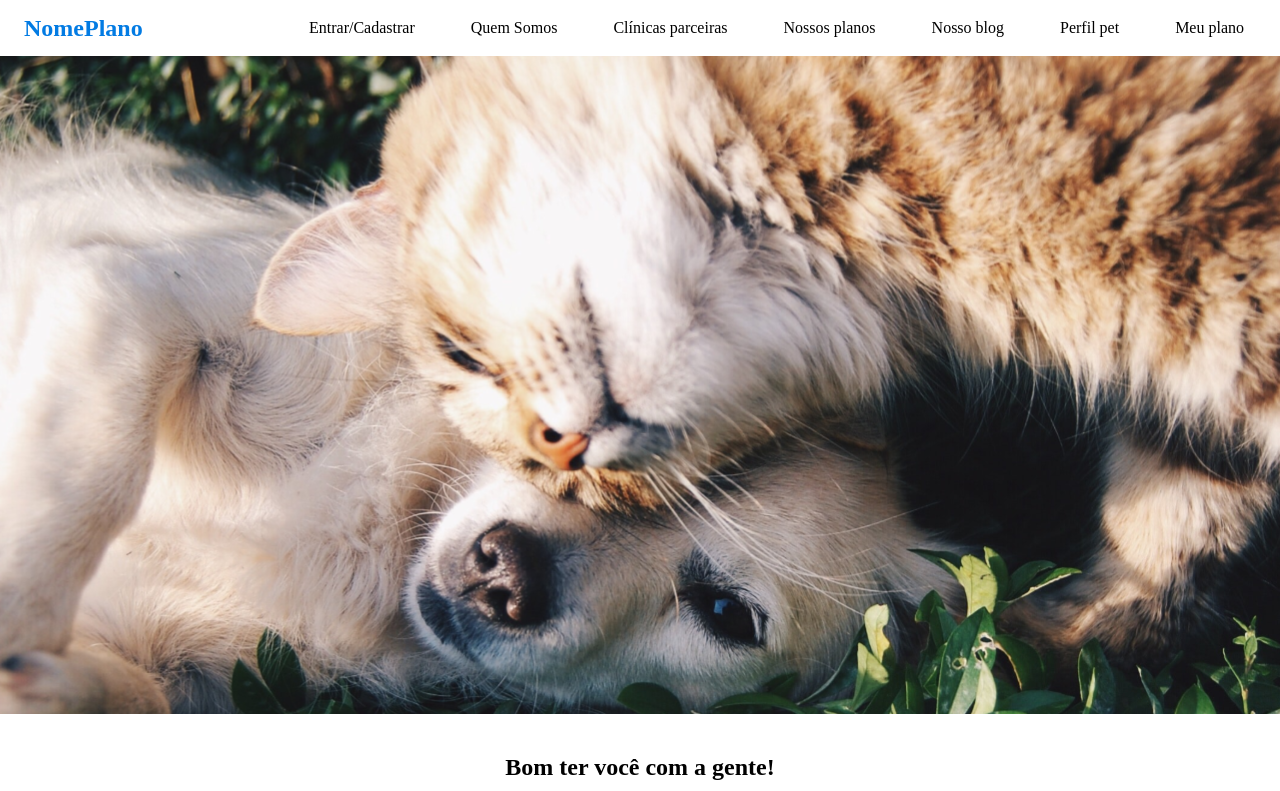
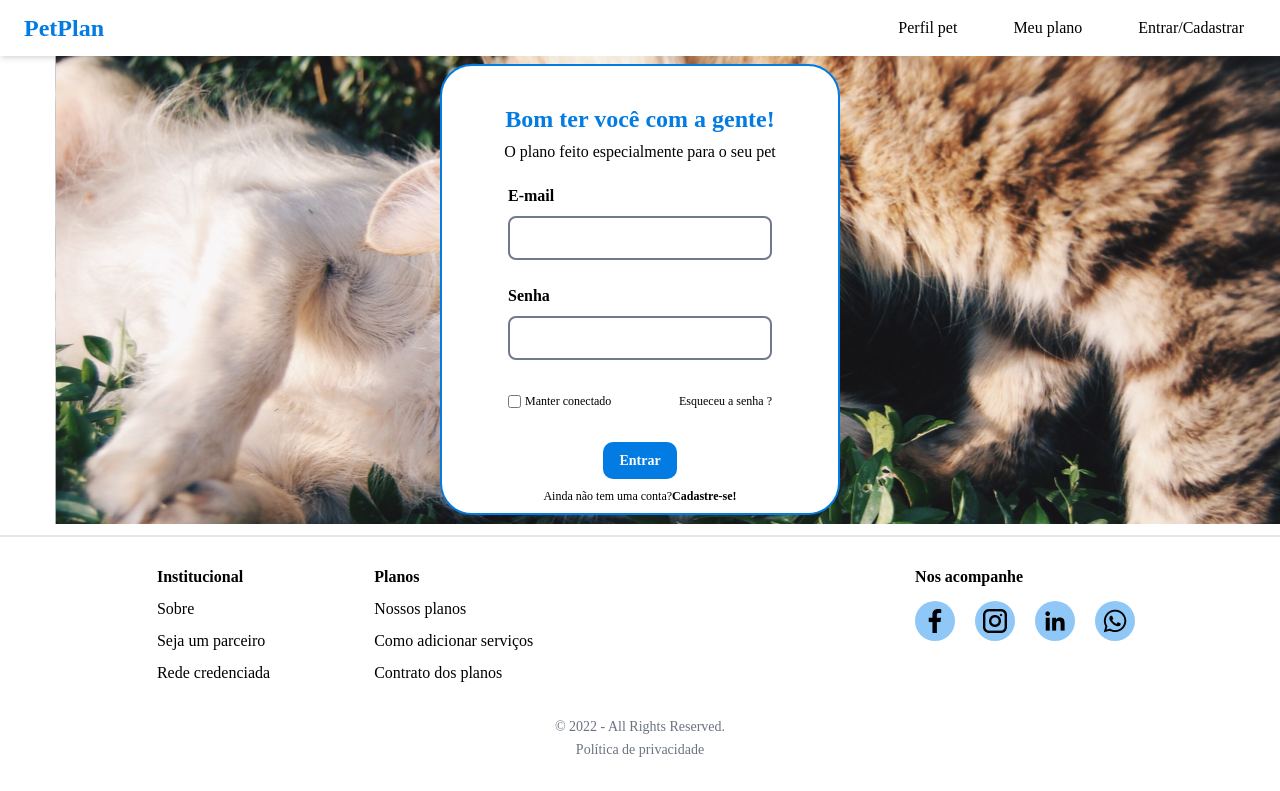
Before and after one commit to StaticDreamstate/GamaBoss, a React (Vite) app in the folder frontend/: page / in a window 1280 px wide. Shown: the top 791 px of the page. Built offline with nearby package versions, Linux system fonts and the light colour scheme.

Commit message:
adding responsive login desktop

```diff
--- a/frontend/src/components/Footer/index.tsx
+++ b/frontend/src/components/Footer/index.tsx
@@ -3,7 +3,7 @@ import { Link } from "react-router-dom";
 
 export default function Footer() {
   return (
-    <footer className="mt-5 w-screen border-t-2">
+    <footer className="mt-5 border-t-2">
       <div className="py-4 sm:flex sm:justify-around lg:gap-20">
         <div className="flex justify-evenly sm: sm:gap-20">
           <div className="p-3">
--- a/frontend/src/components/Header/index.tsx
+++ b/frontend/src/components/Header/index.tsx
@@ -2,23 +2,23 @@ import { useContext, useState } from "react";
 import { Link } from "react-router-dom";
 import { icons } from "../../assets";
 import { AuthContext } from "../../contexts/AuthContext";
-import { linksNav } from "./linksNav";
+import { linksNav, linksNavDesktop } from "./linksNav";
 
 export default function Header() {
   const { logout } = useContext(AuthContext);
   const [open, setOpen] = useState(false);
 
   return (
-    <header className="bg-white w-screen h-14 shadow-md flex items-center justify-between px-6">
+    <header className="bg-white h-14 shadow-md flex items-center justify-between px-6">
       <button className="text-3xl md:hidden" onClick={() => setOpen(!open)}>
         <img className="w-5" src={icons.iconMenu} alt="Icone de menu" />
       </button>
       <h1 className="font-600 text-mobile-size-24px leading-mobile-line-26.4px text-primary-blue-1">
-        NomePlano
+        PetPlan
       </h1>
       <nav>
         <ul className="md:flex hidden items-center gap-8">
-          {linksNav.map((link, index) => (
+          {linksNavDesktop.map((link, index) => (
             <li key={link.name + index}>
               <Link
                 to={link.redirect}
--- a/frontend/src/components/Header/linksNav.ts
+++ b/frontend/src/components/Header/linksNav.ts
@@ -7,3 +7,9 @@ export const linksNav = [
   { name: "Perfil pet", redirect: "/perfil" },
   { name: "Meu plano", redirect: "/meu-plano" },
 ];
+
+export const linksNavDesktop = [
+  { name: "Perfil pet", redirect: "/perfil" },
+  { name: "Meu plano", redirect: "/meu-plano" },
+  { name: "Entrar/Cadastrar", redirect: "/" },
+];
--- a/frontend/src/pages/Login/index.tsx
+++ b/frontend/src/pages/Login/index.tsx
@@ -20,9 +20,13 @@ export default function Login() {
 
   return (
     <main className="grid justify-items-center">
-      <img src={images.imagePets} alt="imagem de pets" className="w-screen" />
-
-      <h2 className="justify-self-center pt-10 font-600 text-mobile-size-24px leading-mobile-line-26.4px">
+      <img
+        src={images.imagePets}
+        alt="imagem de pets"
+        className="w-screen md:absolute md:left-0 md:h-[468px]"
+      />
+      <div className="grid justify-items-center w-full z-10 md:rounded-[32px] md:border-2 md:border-primary-blue-1 md:mt-2 md:w-[400px] md:bg-white ">
+        <h2 className="justify-self-center pt-10 font-600 text-mobile-size-24px leading-mobile-line-26.4px text-primary-blue-1">
           Bom ter você com a gente!
         </h2>
         <p className=" justify-self-center pt-2 pb-5 text-mobile-size-16px">
@@ -90,6 +94,7 @@ export default function Login() {
             </span>
           </div>
         </form>
+      </div>
     </main>
   );
 }
```
Lines whose indentation alone changed are shown as unchanged.
